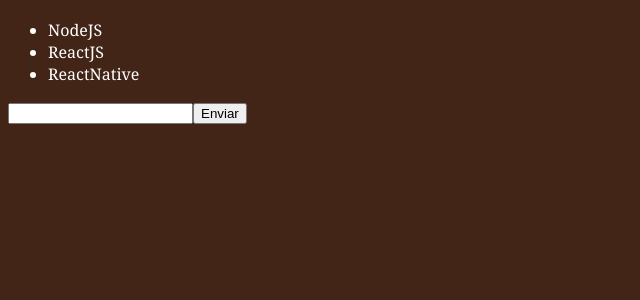
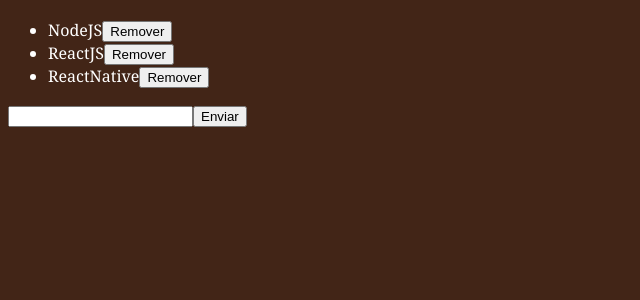
Before and after one commit to reinaldoborin/react-introducao, a React app: page / in a window 1280 px wide. Shown: the top 300 px of the page, without its empty margins (0-640 px from the left). Built offline with nearby package versions, Linux system fonts and the light colour scheme.

Commit message:
setState (Remover)

```diff
--- a/src/components/TechList.js
+++ b/src/components/TechList.js
@@ -23,12 +23,23 @@
         })
     }
 
+    handleDelete = (tech) => {
+        this.setState({
+            techs: this.state.techs.filter(t => t !== tech)
+        })
+    }
+
     render() {
         return (
             <form onSubmit={this.handleSubmit}>
                 <h3>{this.state.newTech}</h3>
                 <ul>
-                    {this.state.techs.map(tech => <li key={tech}>{tech}</li>)}
+                    {this.state.techs.map(tech => (
+                        <li key={tech}>
+                            {tech}
+                            <button onClick={() => this.handleDelete(tech)} type="button">Remover</button>
+                        </li>
+                    ))}
                 </ul>
                 <input type="text" onChange={this.handleInputChange} value={this.state.newTech} />
                 <button type="submit">Enviar</button>
```
